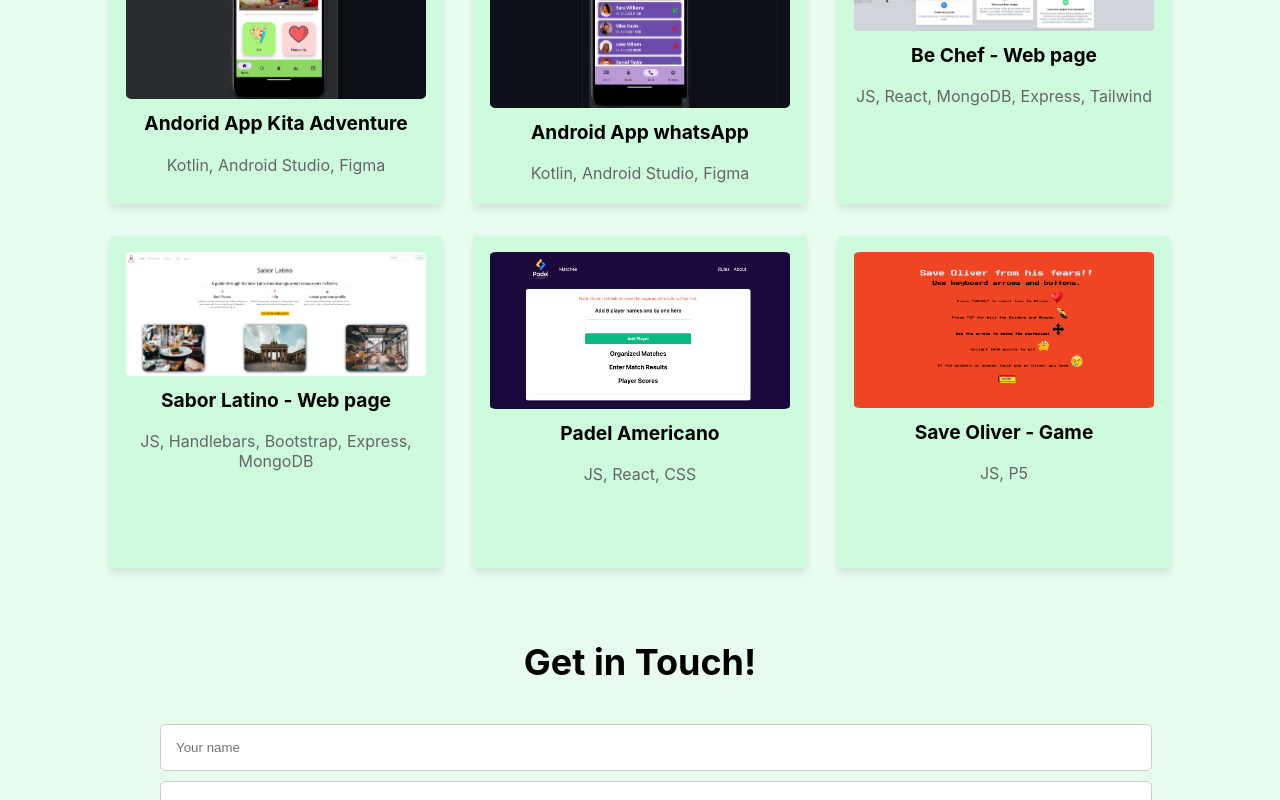
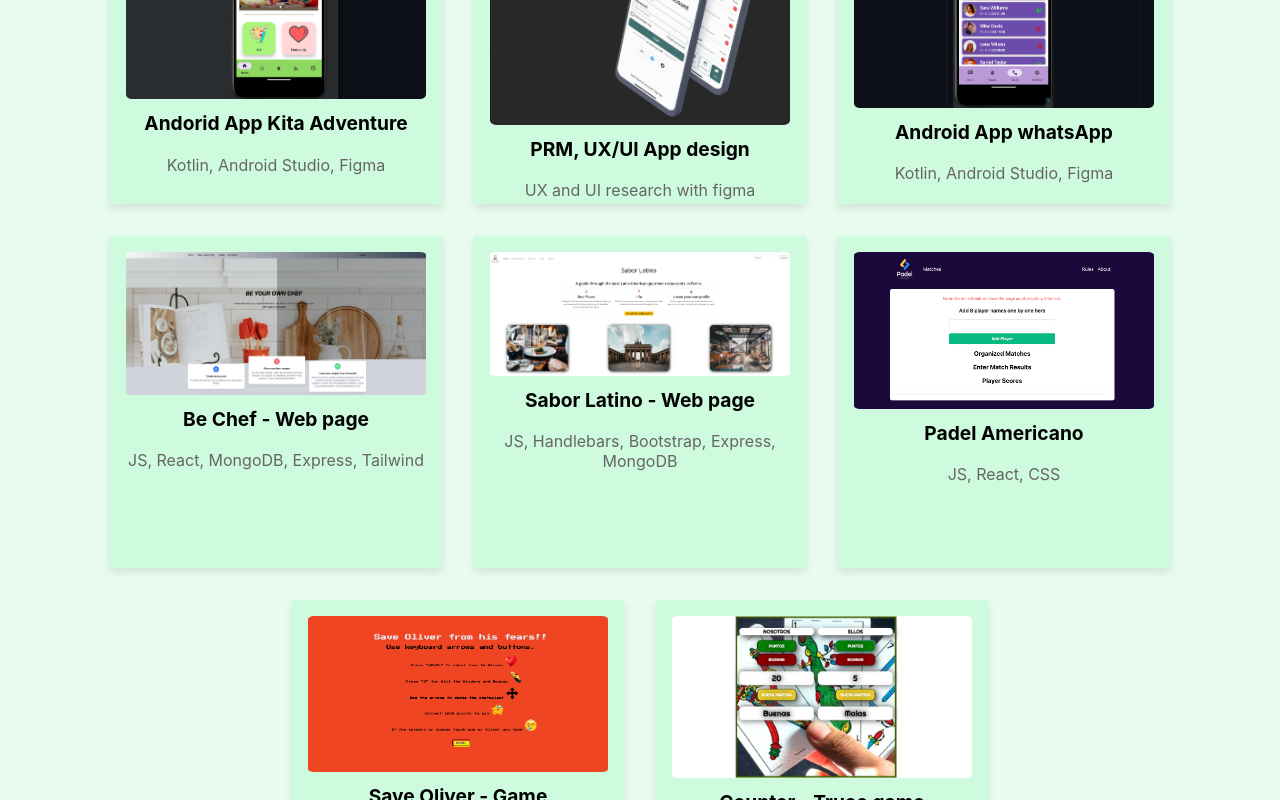
Before and after one commit to Pablo-Mdz/Portfolio, a React (Create React App) app: page / in a window 1280 px wide. Shown: the part 1620-2420 px from the top of the page. Built offline with nearby package versions, Linux system fonts and the light colour scheme.

Commit message:
new projects

```diff
--- a/src/Pages/Projects.js
+++ b/src/Pages/Projects.js
@@ -8,12 +8,13 @@ const Projects = () => {
 
     const projectData = [
         { title: 'Andorid App Kita Adventure', description: 'Kotlin, Android Studio, Figma', imageUrl: 'kita.png', url: "https://medium.com/@pablocigoy/case-study-abenteuer-kita-facilitating-communication-and-engagement-in-early-childhood-education-e14857209862" },
+        { title: 'PRM, UX/UI App design', description: 'UX and UI research with figma', imageUrl: 'prm_img.png', url: "https://medium.com/@pablocigoy/project-resources-management-ein-ux-ui-designprojekt-zur-f%C3%B6rderung-der-effektiven-zusammenarbeit-3a2b3dae2836" },
         { title: 'Android App  whatsApp', description: 'Kotlin, Android Studio, Figma', imageUrl: 'whatsApp.png', url: "https://github.com/Pablo-Mdz/WhatsSyntax" },
         { title: 'Be Chef - Web page', description: 'JS, React, MongoDB, Express, Tailwind', imageUrl: 'be-chef.png', url: "https://be-chef.netlify.app/", },
         { title: 'Sabor Latino - Web page', description: 'JS, Handlebars, Bootstrap, Express, MongoDB', imageUrl: 'sabor-latino.png', url: "https://thoughtful-cod-cloak.cyclic.app/", },
         { title: 'Padel Americano', description: 'JS, React, CSS', imageUrl: 'padel2.png', url: 'https://padel-americano.netlify.app' },
         { title: 'Save Oliver - Game', description: 'JS, P5', imageUrl: 'oliver.png', url: "https://pablo-mdz.github.io/Game-P5-Shooting/", },
-        // { title: 'Counter - Truco game', description: 'JS, CSS', imageUrl: 'truco.png', url: "https://dulcet-pudding-105e47.netlify.app/", },
+        { title: 'Counter - Truco game', description: 'JS, CSS', imageUrl: 'truco.png', url: "https://dulcet-pudding-105e47.netlify.app/", },
     ];
 
     return (
```
Also changed, not shown: public/prm_img.png (added).
